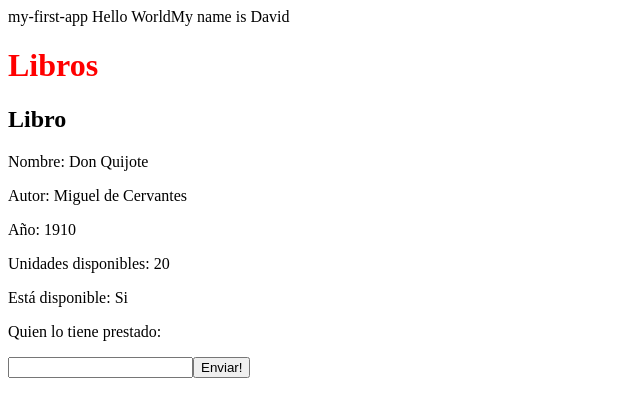
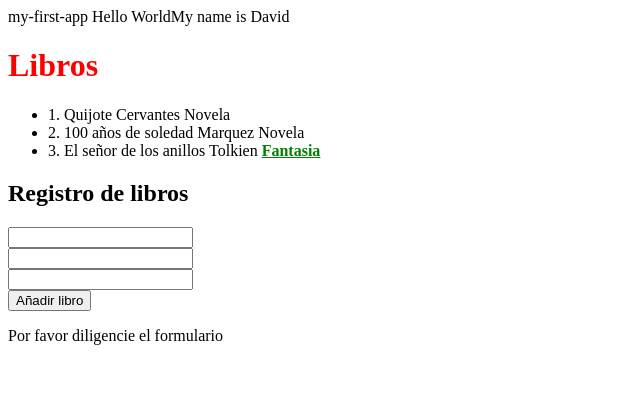
Before and after one commit to curso-angular-david/my-first-app, an Angular app: page / in a window 1280 px wide. Shown: the top 416 px of the page, without its empty margins (0-640 px from the left). Built offline with nearby package versions, Linux system fonts and the light colour scheme.

Commit message:
sesion 4

```diff
--- a/src/app/app.component.html
+++ b/src/app/app.component.html
@@ -1,4 +1,4 @@
 <span>{{ title }} {{ greating }}</span>
 <span>My name is {{ name }}</span>
-<app-books></app-books>
-<app-book></app-book>
+<app-books [books]="RootBooks"></app-books>
+<app-new-book (createBookEvent)="createBook()"></app-new-book>
--- a/src/app/app.component.ts
+++ b/src/app/app.component.ts
@@ -1,4 +1,5 @@
 import { Component } from '@angular/core';
+import { IBook } from './models/book.model'
 
 @Component({
   selector: 'app-root',
@@ -9,4 +10,26 @@ export class AppComponent {
   title = 'my-first-app';
   greating = 'Hello World';
   name="David"
+
+  RootBooks: IBook[] = [
+    {
+      name: "Quijote",
+      author: "Cervantes",
+      genre: "Novela"
+    },
+    {
+      name: "100 años de soledad",
+      author: "Marquez",
+      genre: "Novela"
+    },
+    {
+      name: "El señor de los anillos",
+      author: "Tolkien",
+      genre: "Fantasia"
+    }
+  ]
+
+  createBook() {
+
+  }
 }
--- a/src/app/app.module.ts
+++ b/src/app/app.module.ts
@@ -5,13 +5,15 @@ import { AppRoutingModule } from './app-routing.module';
 import { AppComponent } from './app.component';
 import { BooksComponent } from './books/books.component';
 import { BookComponent } from './book/book.component';
-import { FormsModule } from '@angular/forms'
+import { FormsModule } from '@angular/forms';
+import { NewBookComponent } from './new-book/new-book.component';
 
 @NgModule({
   declarations: [
     AppComponent,
     BooksComponent,
-    BookComponent
+    BookComponent,
+    NewBookComponent
   ],
   imports: [
     BrowserModule,
--- a/src/app/books/books.component.css
+++ b/src/app/books/books.component.css
@@ -1 +1,6 @@
-h1 { color: red; };
+h1 { color: red; }
+.highlightGenre {
+  color: green;
+  font-weight: bold;
+  text-decoration: underline;
+}
--- a/src/app/books/books.component.html
+++ b/src/app/books/books.component.html
@@ -1 +1,10 @@
 <h1>Libros</h1>
+
+<ul>
+  <li *ngFor="let book of books; let idx=index">
+    {{idx+1}}. {{book.name}} {{book.author}}
+    <span [ngClass]="(book.genre==='Fantasia') ? 'highlightGenre': '' ">
+      {{book.genre}}
+    </span>
+  </li>
+</ul>
--- /dev/null
+++ b/src/app/models/book.model.ts
@@ -0,0 +1,5 @@
+export interface IBook {
+  author: string
+  name: string,
+  genre: string
+}
--- /dev/null
+++ b/src/app/new-book/new-book.component.html
@@ -0,0 +1,20 @@
+<h2>{{ title }}</h2>
+<form>
+  <input type="text" name="name" [(ngModel)]="inputName">
+  <br>
+  <input type="text" name="author" [(ngModel)]="inputAuthor">
+  <br>
+  <input type="text" name="genre" [(ngModel)]="inputGenre">
+  <br>
+  <input type="submit" (click)="addBook()" value="Añadir libro">
+</form>
+
+<p *ngIf="hasRegistered; else thenElse">
+  Libro registrado: {{ inputName }} {{ inputAuthor }}
+  <span [ngStyle]="{color: (inputGenre==='Fantasia') ? 'red':''}">
+    {{ inputGenre }}
+  </span>
+</p>
+<ng-template #thenElse>
+  <p>Por favor diligencie el formulario</p>
+</ng-template>
--- /dev/null
+++ b/src/app/new-book/new-book.component.ts
@@ -0,0 +1,27 @@
+import { Component, EventEmitter, Output } from '@angular/core';
+import { IBook } from '../models/book.model';
+
+@Component({
+  selector: 'app-new-book',
+  templateUrl: './new-book.component.html',
+  styleUrls: ['./new-book.component.css']
+})
+export class NewBookComponent {
+  title = "Registro de libros";
+  inputName: string = "";
+  inputAuthor: string = "";
+  inputGenre: string = "";
+  hasRegistered: boolean = false;
+
+  @Output() createBookEvent = new EventEmitter<string>();
+
+  addBook() {
+    const newBook: IBook = {
+      name: this.inputName,
+      author: this.inputAuthor,
+      genre: this.inputGenre
+    }
+    this.books.push(newBook)
+    this.hasRegistered = true;
+  }
+}
```
Also changed, not shown: src/app/books/books.component.ts (+7 -1 lines), src/app/new-book/new-book.component.css (added), 1 other file (tests, documents, lock files or other folders).
